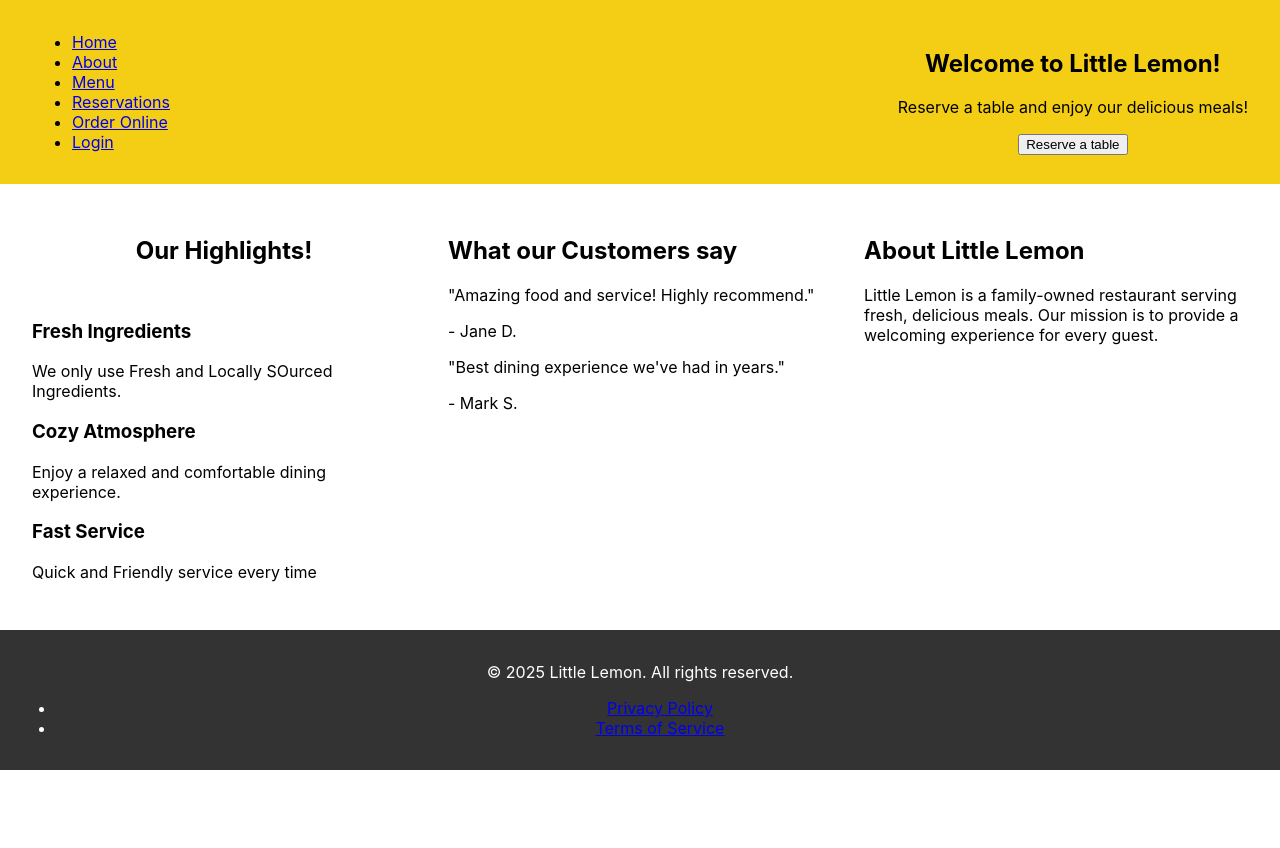
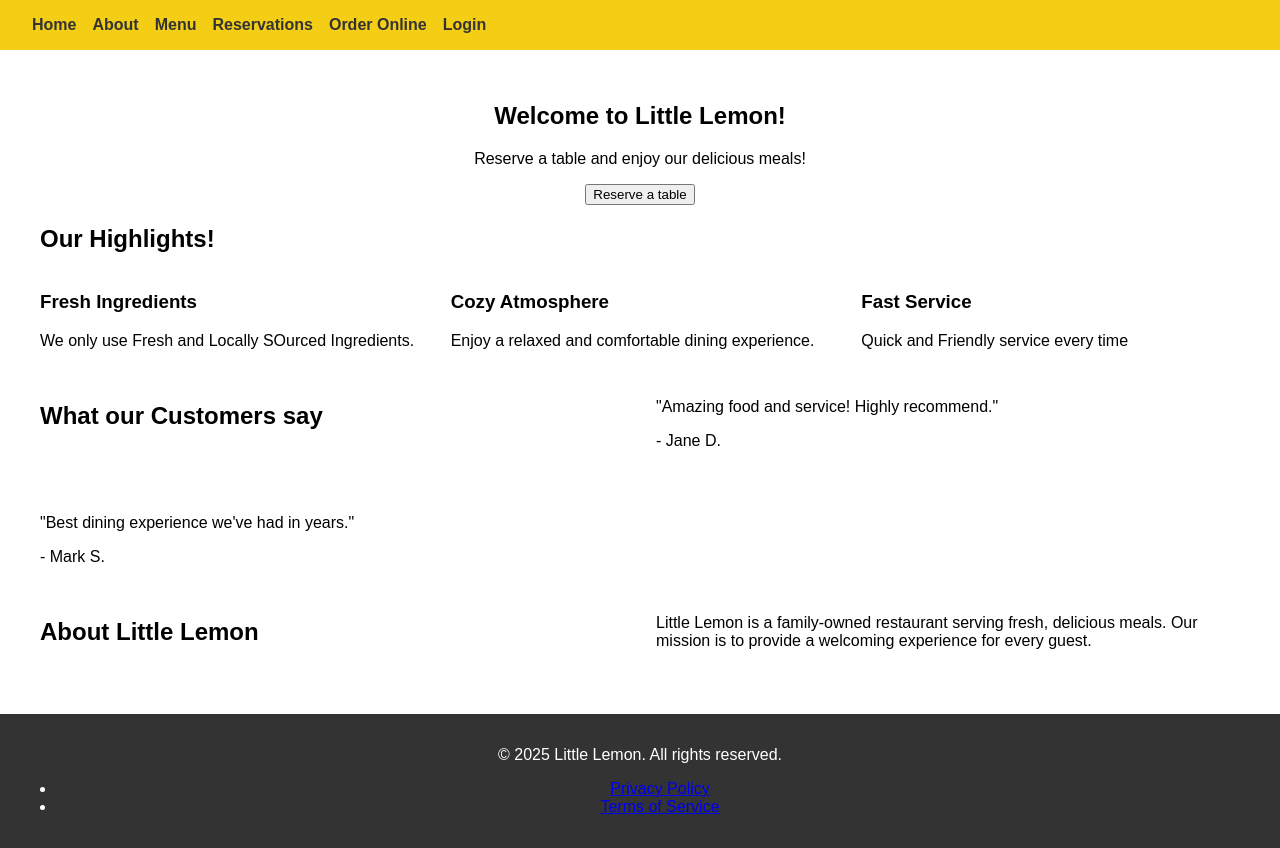
Before and after one commit to Dln007/Little-Lemon-Assessment---Front-End-Capstone, a React (Create React App) app in the folder my-app/: page / in a window 1280 px wide. Before the commit the page ends 800 px from the top, so only its background shows below. Built offline with nearby package versions, Linux system fonts and the light colour scheme.

Commit message:
Updated App.css document

```diff
--- a/my-app/src/App.css
+++ b/my-app/src/App.css
@@ -1,4 +1,3 @@
-/* General App container */
 .App {
   display: grid;
   grid-template-rows: auto 1fr auto; /* header, main, footer */
@@ -10,17 +9,15 @@
   font-family: Arial, sans-serif;
 }
 
-/* Header section */
 header {
   grid-area: header;
-  background-color: #f4ce14; /* Little Lemon color */
+  background-color: #f4ce14;
   padding: 1rem 2rem;
   display: flex;
   align-items: center;
   justify-content: space-between;
 }
 
-/* Navigation inside header */
 .nav-links {
   display: flex;
   gap: 1rem;
@@ -35,31 +32,19 @@ header {
   font-weight: bold;
 }
 
-/* Main content */
 main {
   grid-area: main;
   padding: 2rem;
-  display: grid;
-  grid-template-columns: repeat(auto-fit, minmax(250px, 1fr));
-  gap: 2rem;
+  max-width: 1200px;
+  margin: 0 auto;
+  display: block;
 }
 
-/* Hero section */
 .hero {
   grid-column: 1 / -1;
   text-align: center;
 }
 
-/* Cards or highlights container */
-.highlights,
-.testimonials {
-  display: flex;
-  flex-wrap: wrap;
-  gap: 1rem;
-  justify-content: center;
-}
-
-/* Footer section */
 footer {
   grid-area: footer;
   background-color: #333;
@@ -91,3 +76,47 @@ footer {
     align-items: center;
   }
 }
+
+/* ===== MOBILE FIRST (default) ===== */
+.highlights,
+.testimonials,
+.about {
+  display: block;
+  margin: 1rem 0;
+}
+
+/* Space between items when stacked */
+.highlights > div,
+.testimonials > div,
+.about > div {
+  margin-bottom: 1rem;
+}
+
+/* ===== DESKTOP (>= 768px) ===== */
+@media (min-width: 768px) {
+
+  .highlights .highlight-items {
+    display: grid;
+    grid-template-columns: repeat(3, minmax(250px, 1fr));
+    gap: 2rem;
+  }
+
+  .testimonials {
+    display: grid;
+    grid-template-columns: repeat(2, minmax(280px, 1fr));
+    gap: 2rem;
+  }
+
+  .about {
+    display: grid;
+    grid-template-columns: 1fr 1fr;
+    gap: 2rem;
+    align-items: start;
+  }
+
+  .highlights > div,
+  .testimonials > div,
+  .about > div {
+    margin-bottom: 0;
+  }
+}
--- a/my-app/src/App.js
+++ b/my-app/src/App.js
@@ -8,20 +8,20 @@ import Footer from './Footer';
 
 function App(){
   return(
-    <>
+    <div className='App'>
     <header>
       <Nav />
-      <Hero />
     </header>
 
     <main>
+      <Hero />
       <Highlights />
       <Testimonials />
       <About />
     </main>
 
     <Footer />
-    </>
+    </div>
   )
 }
 
--- a/my-app/src/Nav.js
+++ b/my-app/src/Nav.js
@@ -1,7 +1,7 @@
 function Nav(){
     return(
-        <nav>
-        <ul>
+        <nav aria-label="Primary">
+        <ul className="nav-links">
             <li><a href="/">Home</a></li>
             <li><a href="/about">About</a></li>
             <li><a href="/menu">Menu</a></li>
--- a/my-app/src/Testimonials.js
+++ b/my-app/src/Testimonials.js
@@ -1,6 +1,6 @@
 function Testimonials(){
     return(
-        <section className="Testimonials">
+        <section className="testimonials">
             <h2>What our Customers say</h2>
             <article>
                 <p>"Amazing food and service! Highly recommend."</p>
```
